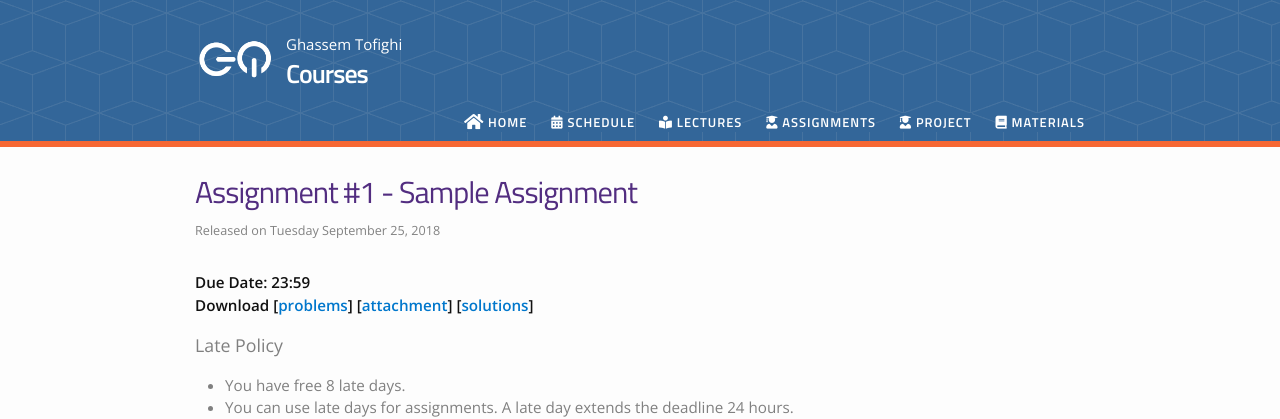
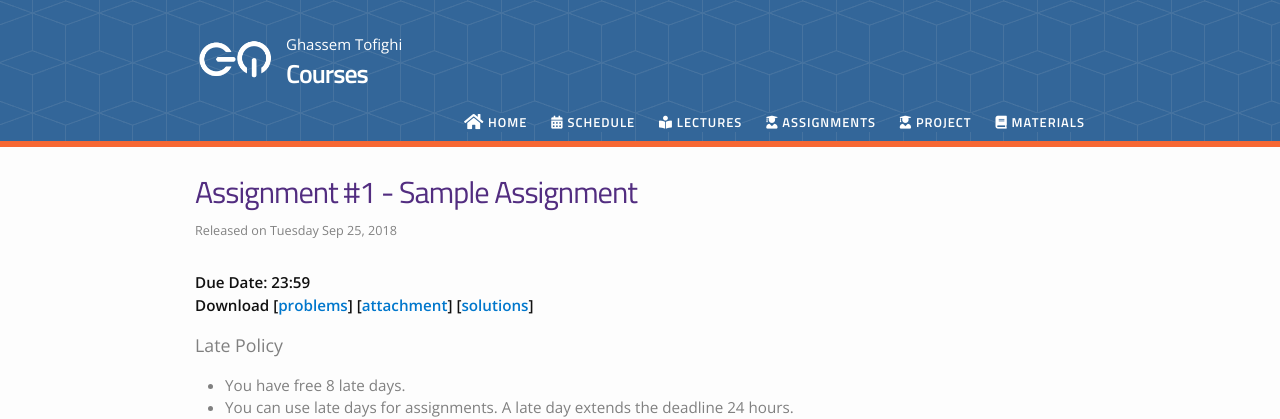
Before and after one commit to tofighi/courses, a Jekyll site: the page built from _assignments/01_sample_assignment.md, in a window 1280 px wide. Shown: the top 419 px of the page. Built offline with Jekyll 4.4.1, drawn with Linux system fonts in a browser that asks for light colours; nearby versions of some CDN libraries.

```diff
--- a/_config.yml
+++ b/_config.yml
@@ -28,7 +28,7 @@ excerpt_separator: "<!--more-->"
 include: ['_images', '_css']
 exclude: ['develop']
 
-dateformat: "%B %e, %Y"
+dateformat: "%b %e, %Y"
 
 future: true
 collections:
```
